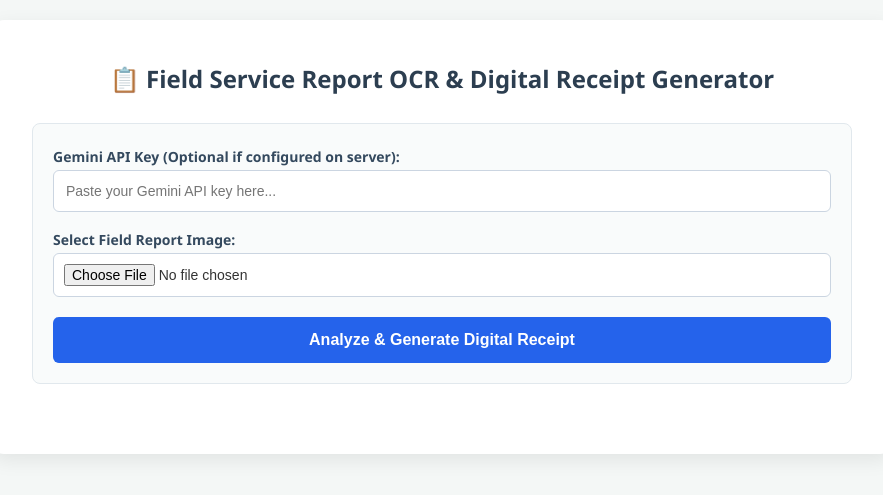
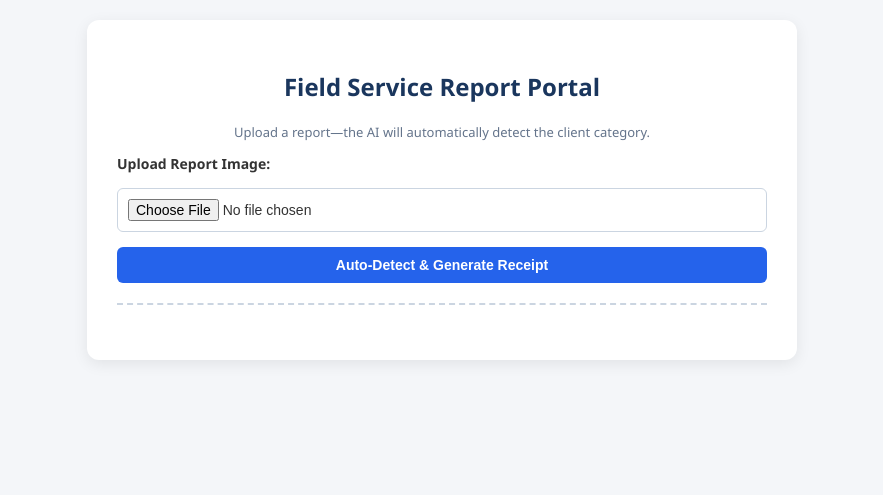
Before and after one commit to hashir20079/ocrimagedetection, a Flask app: page / in a window 1280 px wide. Shown: the top 495 px of the page, without its empty margins (198-1081 px from the left). Run offline with Flask 3, Linux system fonts and the light colour scheme.

Commit message:
Refactor upload page layout and styles
Updated the title and styling of the upload page. Changed the layout and improved the form structure for better user experience.

```diff
--- a/templates/upload.html
+++ b/templates/upload.html
@@ -3,142 +3,122 @@
 <head>
     <meta charset="UTF-8">
     <meta name="viewport" content="width=device-width, initial-scale=1.0">
-    <title>Field Service Report OCR & Receipt Generator</title>
+    <title>Auto-Detect Field Report Receipt</title>
     <style>
-        * { box-sizing: border-box; margin: 0; padding: 0; }
         body {
             font-family: 'Segoe UI', Tahoma, Geneva, Verdana, sans-serif;
-            background: #f4f7f6;
+            background-color: #f4f6f9;
+            margin: 0;
+            padding: 20px;
             color: #333;
-            padding: 20px;
-            line-height: 1.6;
         }
         .container {
-            max-width: 900px;
+            max-width: 650px;
             margin: 0 auto;
             background: #ffffff;
-            padding: 40px;
+            padding: 30px;
             border-radius: 12px;
-            box-shadow: 0 6px 20px rgba(0,0,0,0.08);
+            box-shadow: 0 4px 15px rgba(0, 0, 0, 0.08);
         }
-        h2 {
+        h2, h3 {
+            color: #1a365d;
             text-align: center;
-            color: #2c3e50;
-            margin-bottom: 25px;
-            font-size: 24px;
         }
         form {
-            background: #f9fbfb;
-            padding: 20px;
-            border-radius: 8px;
-            border: 1px solid #e1e8ed;
-            margin-bottom: 30px;
             display: flex;
             flex-direction: column;
             gap: 15px;
+            margin-bottom: 25px;
+            padding-bottom: 20px;
+            border-bottom: 2px dashed #cbd5e1;
         }
         label {
             font-weight: 600;
-            color: #34495e;
             font-size: 14px;
         }
-        input[type="text"], input[type="password"], input[type="file"] {
-            padding: 12px;
+        input[type="file"], button {
+            padding: 10px;
             border: 1px solid #cbd5e1;
             border-radius: 6px;
             font-size: 14px;
-            background: #fff;
-            width: 100%;
-        }
-        input[type="file"] {
-            background: #fff;
-            padding: 10px;
         }
         button {
-            background: #2563eb;
+            background-color: #2563eb;
             color: white;
-            padding: 14px;
+            font-weight: bold;
             border: none;
-            border-radius: 6px;
-            font-size: 16px;
-            font-weight: 600;
             cursor: pointer;
-            transition: background 0.2s ease;
-            margin-top: 5px;
+            transition: background 0.2s;
         }
         button:hover {
-            background: #1d4ed8;
+            background-color: #1d4ed8;
         }
-        .receipt-box {
-            background: #fffdf0;
-            border: 2px dashed #f59e0b;
-            padding: 30px;
+        .receipt-card {
+            background: #fffbeb;
+            border: 1px solid #fde68a;
             border-radius: 8px;
+            padding: 25px;
             margin-top: 20px;
-            box-shadow: inset 0 2px 4px rgba(0,0,0,0.02);
+            box-shadow: inset 0 1px 3px rgba(0,0,0,0.02);
         }
-        .receipt-box h3 {
-            color: #d97706;
-            margin-bottom: 15px;
-            font-size: 20px;
-            border-bottom: 2px solid #fde68a;
+        .receipt-header {
+            text-align: center;
+            border-bottom: 2px dashed #fcd34d;
             padding-bottom: 10px;
-        }
-        /* Styling for the markdown content rendered inside the receipt */
-        .receipt-content h1, .receipt-content h2, .receipt-content h3 {
-            color: #1e293b;
-            margin-top: 15px;
-            margin-bottom: 8px;
-        }
-        .receipt-content ul, .receipt-content ol {
-            padding-left: 20px;
             margin-bottom: 15px;
         }
-        .receipt-content li {
-            margin-bottom: 6px;
+        .receipt-body {
+            font-family: 'Segoe UI', Tahoma, Geneva, Verdana, sans-serif;
+            font-size: 14px;
+            line-height: 1.6;
+            color: #1e293b;
         }
-        .receipt-content table {
-            width: 100%;
-            border-collapse: collapse;
-            margin: 15px 0;
+        .receipt-body ul {
+            padding-left: 20px;
+            margin: 5px 0;
         }
-        .receipt-content th, .receipt-content td {
-            border: 1px solid #cbd5e1;
-            padding: 8px 12px;
-            text-align: left;
-            font-size: 14px;
+        .receipt-body strong {
+            color: #0f172a;
         }
-        .receipt-content th {
-            background: #f1f5f9;
+        .back-link {
+            display: block;
+            text-align: center;
+            margin-top: 20px;
+            color: #2563eb;
+            text-decoration: none;
+            font-weight: 600;
+        }
+        .back-link:hover {
+            text-decoration: underline;
         }
     </style>
 </head>
 <body>
+
 <div class="container">
-        <h2>📋 Field Service Report OCR & Digital Receipt Generator</h2>
+    <h2>Field Service Report Portal</h2>
+    <p style="text-align: center; color: #64748b; font-size: 13px;">Upload a report—the AI will automatically detect the client category.</p>
 
     <form action="/upload" method="POST" enctype="multipart/form-data">
-            <div>
-                <label for="api_key">Gemini API Key (Optional if configured on server):</label>
-                <input type="password" id="api_key" name="api_key" placeholder="Paste your Gemini API key here...">
-            </div>
+        <label for="report_image">Upload Report Image:</label>
+        <input type="file" name="report_image" id="report_image" required>
 
-            <div>
-                <label for="report_image">Select Field Report Image:</label>
-                <input type="file" id="report_image" name="report_image" accept="image/*" required>
-            </div>
-
-            <button type="submit">Analyze & Generate Digital Receipt</button>
+        <button type="submit">Auto-Detect & Generate Receipt</button>
     </form>
 
     {% if extracted_data %}
-            <div class="receipt-box">
-                <h3>📜 Generated Digital Receipt</h3>
-                <div class="receipt-content">
+    <div class="receipt-card">
+        <div class="receipt-header">
+            <h3>📋 Field Service Report Receipt</h3>
+            <p style="margin: 0; font-size: 13px; color: #64748b;">Status: <strong>Auto-Categorized</strong></p>
+        </div>
+        <div class="receipt-body">
             {{ extracted_data | safe }}
         </div>
+        <a href="/" class="back-link">← Upload Another Report</a>
     </div>
     {% endif %}
 </div>
+
 </body>
 </html>
```
Lines whose indentation alone changed are shown as unchanged.
